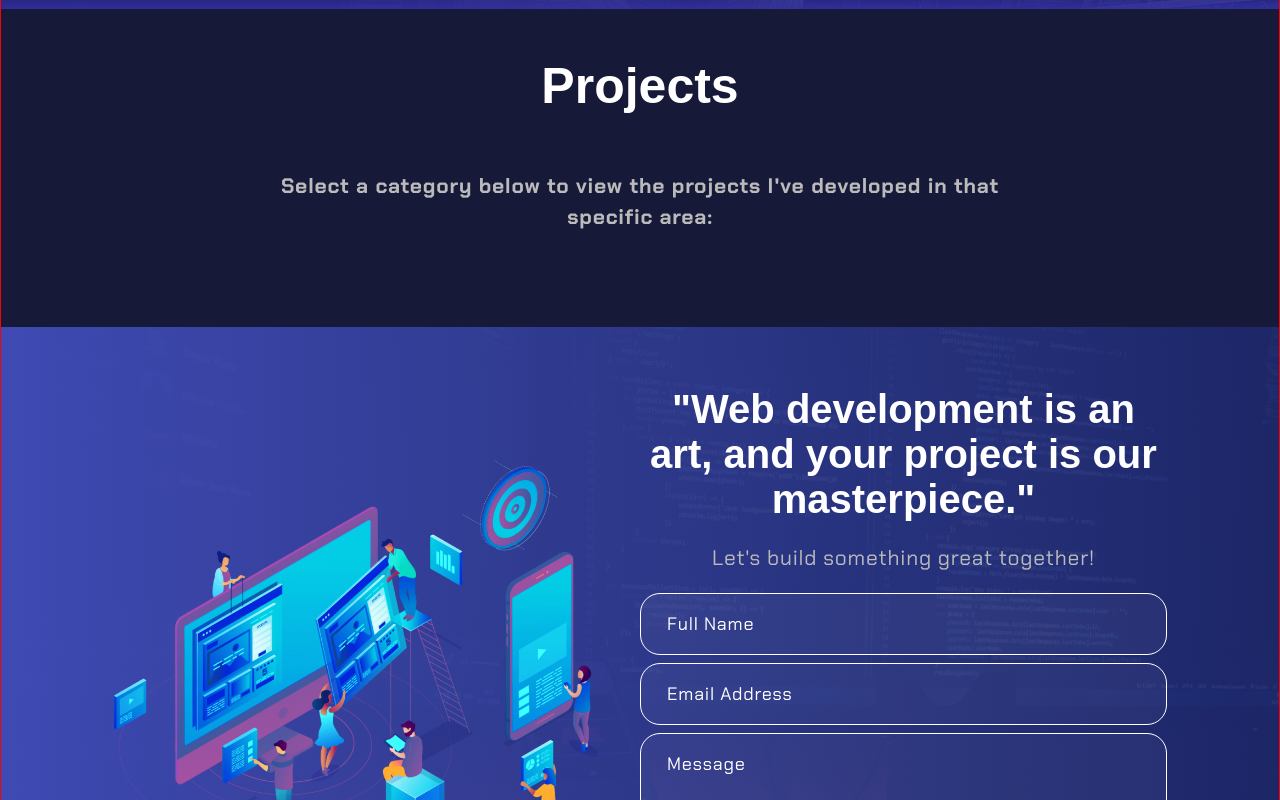
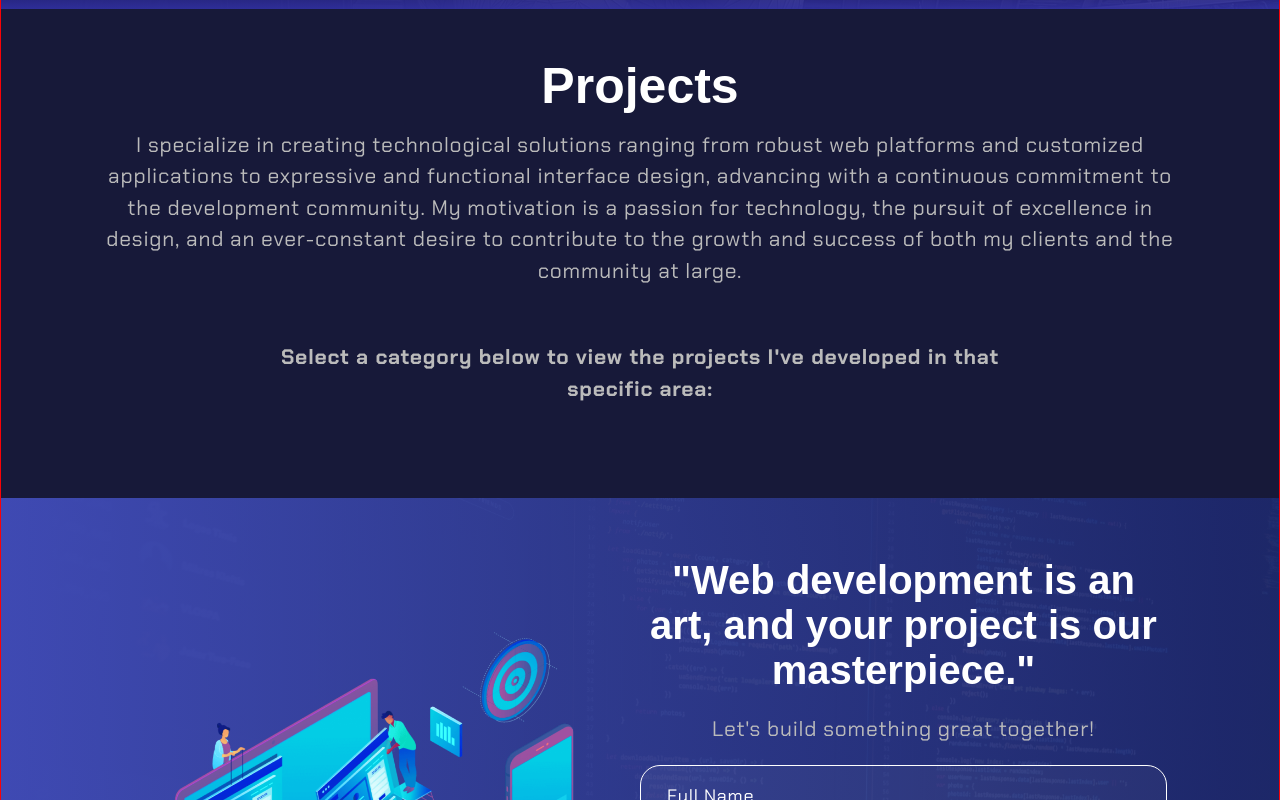
Before and after one commit to ThePushMaker/My_Portfolio_React_Vite, a React (Vite) app: page / in a window 1280 px wide. Shown: the part 1500-2300 px from the top of the page. Built offline with nearby package versions, Linux system fonts and the light colour scheme; a web font is replaced by a local one.

Commit message:
feat: add useState for categories and description data at Projects component

```diff
--- a/src/components/Projects/Projects.jsx
+++ b/src/components/Projects/Projects.jsx
@@ -5,7 +5,7 @@ import projectsJSON_en from "../../data/en/projects.json";
 import projectsJSON_es from "../../data/es/projects.json";
 import Tabs from "./Tabs/Tabs.jsx";
 import { useTranslation } from "react-i18next";
-import { useContext, useEffect } from "react";
+import { useContext, useEffect, useState } from "react";
 import { LanguageContext, useMyLanguageContext } from "../../contexts/LanguageContext";
 
 // proximamente category 'Research and Experimentation'
@@ -13,29 +13,24 @@ import { LanguageContext, useMyLanguageContext } from "../../contexts/LanguageCo
 const Projects = () => {
   const [ t ] = useTranslation("global");
   const { language, updateLanguage } = useMyLanguageContext();
+  const [description, setDescription] = useState("");
+  const [categories, setCategories] = useState([]);
 
-
-  console.log("inicio")
-  console.log(language)
-
-  // const { language, setLanguage } = useContext(LanguageContext);
-
-  let categories, description;
   useEffect(() => {
-    console.log("cambiooo")
-    console.log(language);
     if(language === 'en') {
-      ({ categories, description } = projectsJSON_en);
+      setDescription(projectsJSON_en.description)
+      setCategories(projectsJSON_en.categories)
     }
     if(language === 'es') {
-      ({ categories, description } = projectsJSON_es);
+      setDescription(projectsJSON_es.description)
+      setCategories(projectsJSON_es.categories)
     }
+  },[language])
 
-    // Ahora puedes usar categories y description en el resto de tu código
-    console.log(categories);
-    console.log(description);
+  // Ahora puedes usar categories y description en el resto de tu código
+  console.log(categories);
+  console.log(description);
 
-  },[language])
 
 
   // const categories = t("projectsjson:categories")
```
